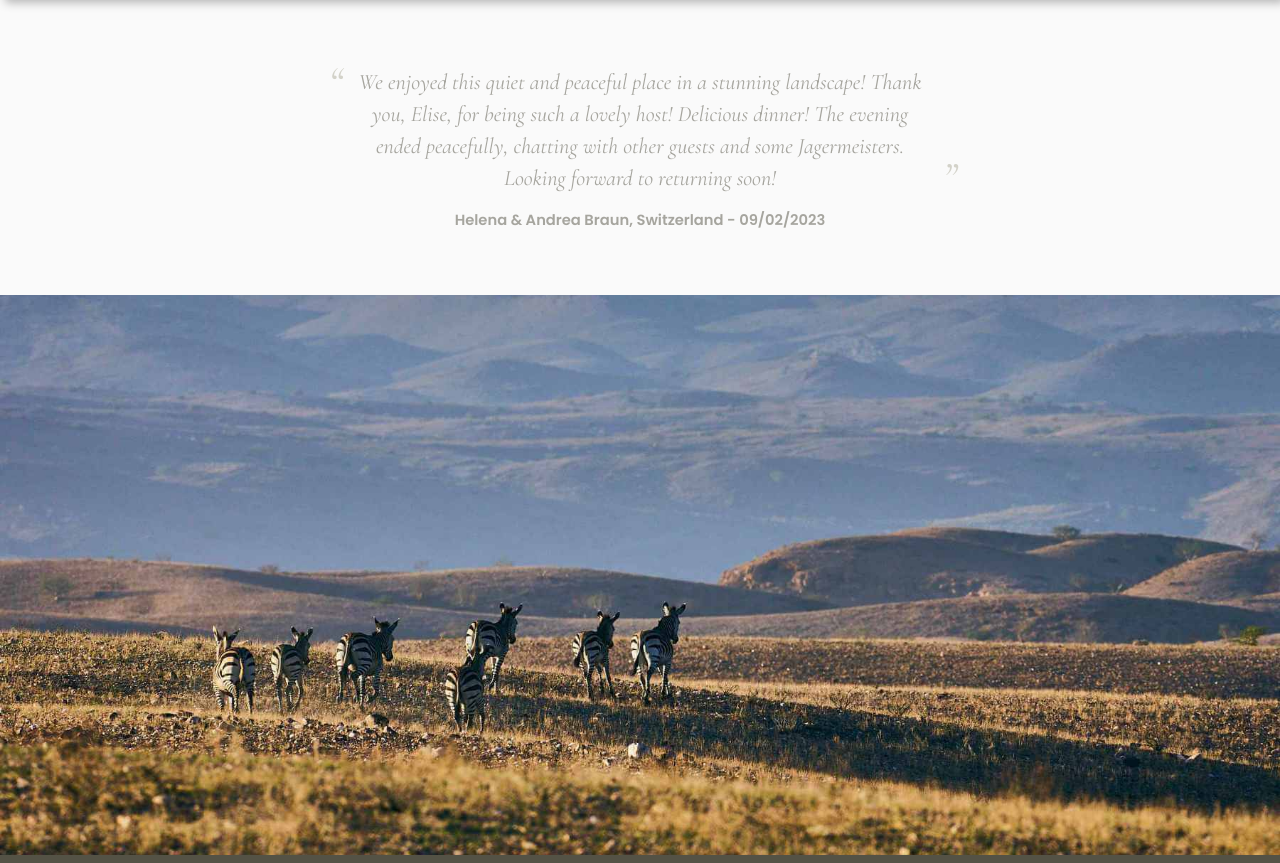
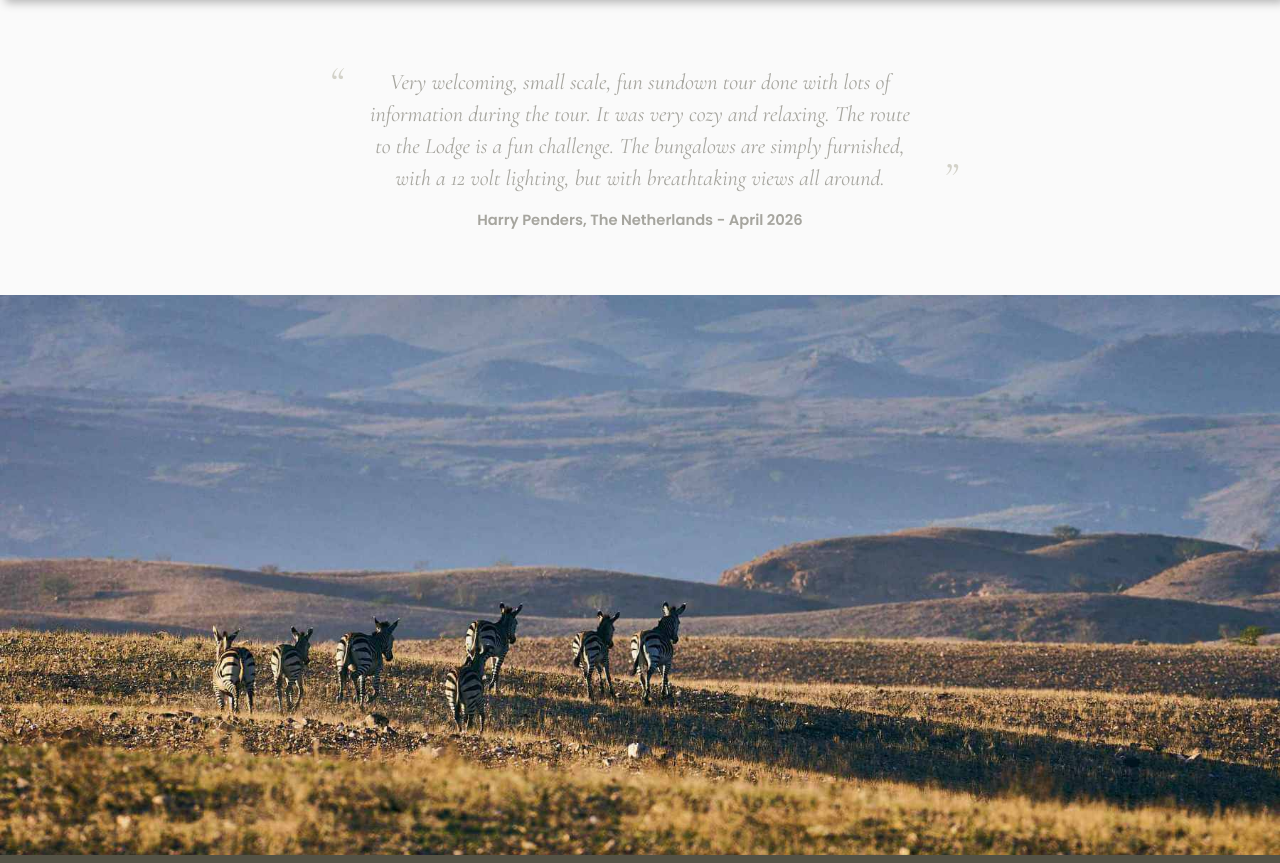
Before and after one commit to leopardeye/Namib-Valley, a plain HTML site: page contact/index.html in a window 1280 px wide. Shown: the part 2197-3060 px from the top of the page. Drawn offline with nearby package versions, Linux system fonts and the light colour scheme.

Commit message:
contact referal new

```diff
--- a/contact/index.html
+++ b/contact/index.html
@@ -118,13 +118,12 @@
 
     <div class="content-wrapper">
         <div class="testimonial-container top-m-4">
-            <p class="testimonial-p">We enjoyed this quiet and peaceful place in a stunning landscape! Thank you, Elise,
-                for being such a lovely host! Delicious dinner! The evening ended peacefully, chatting with other guests
-                and some Jagermeisters.<br>
-                Looking forward to returning soon!
+            <p class="testimonial-p">Very welcoming, small scale, fun sundown tour done with lots of information during
+                the tour. It was very cozy and relaxing. The route to the Lodge is a fun challenge. The bungalows are
+                simply furnished, with a 12 volt lighting, but with breathtaking views all around.
 
             </p>
-            <p class="testi-name">Helena & Andrea Braun, Switzerland - 09/02/2023</p>
+            <p class="testi-name">Harry Penders, The Netherlands - April 2026</p>
         </div>
 
     </div>
```
